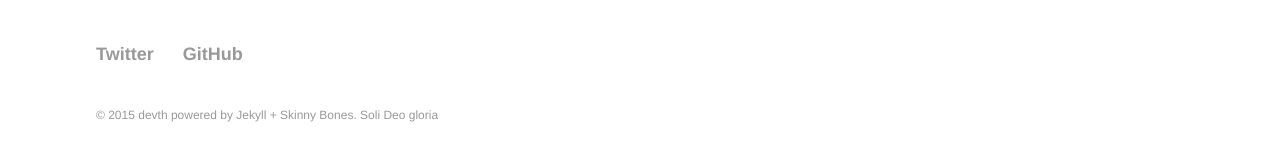
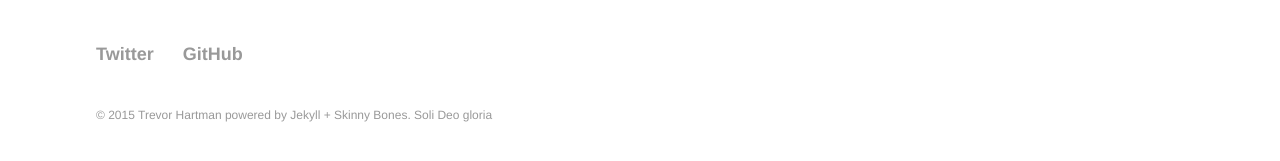
Before and after one commit to devth/devth.github.com, a Jekyll site: the page built from index.md, in a window 1280 px wide. Shown: the part 684-845 px from the top of the page. Built offline with Jekyll 4.4.1, drawn with Linux system fonts in a browser that asks for light colours.

Commit message:
Update copyright

```diff
--- a/_includes/footer.html
+++ b/_includes/footer.html
@@ -13,7 +13,7 @@
   </nav><!-- /.bottom-menu -->
   <p class="copyright">
     &#169; {{ site.time | date: '%Y' }}
-    <a href="{{ site.url }}">{{ site.title }}</a>
+    <a href="{{ site.url }}">Trevor Hartman</a>
     powered by <a href="http://jekyllrb.com">Jekyll</a> +
     <a href="http://mmistakes.github.io/skinny-bones-jekyll/">Skinny Bones</a>.
     Soli Deo gloria
```
